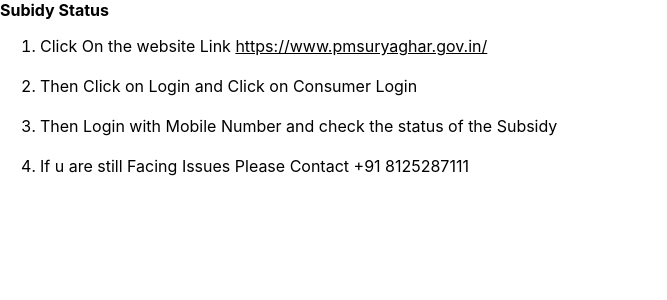
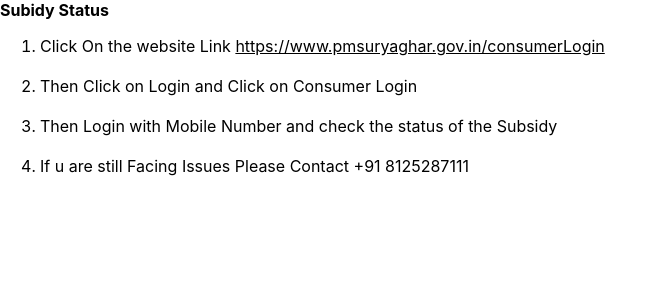
Before and after one commit to muralikarthik123/newsamrajapp, a React (Create React App) app: page /sub in a window 1280 px wide. Shown: the top 300 px of the page, without its empty margins (0-667 px from the left). Built offline with nearby package versions, Linux system fonts and the light colour scheme.

Commit message:
subsidy.jsx

```diff
--- a/src/subsidy/subsidy.jsx
+++ b/src/subsidy/subsidy.jsx
@@ -7,7 +7,7 @@
       <b>Subidy Status</b>
       <br/>
       <ol>
-        <li>Click On the website Link <a style={{color:'black'}} href='https://www.pmsuryaghar.gov.in/'>https://www.pmsuryaghar.gov.in/</a></li>
+        <li>Click On the website Link <a style={{color:'black'}} href='https://www.pmsuryaghar.gov.in/consumerLogin'>https://www.pmsuryaghar.gov.in/consumerLogin</a></li>
         <br/>
         <li>Then Click on Login and Click on Consumer Login</li>
         <br/>
```
